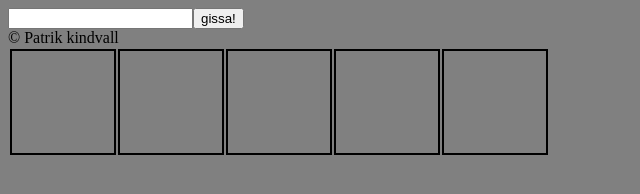
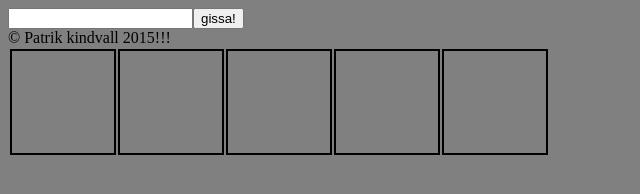
Before and after one commit to pkindvall/lingo, a plain HTML site: page index.html in a window 1280 px wide. Shown: the full height of the page, 0-640 px from the left. Drawn offline with Linux system fonts and the light colour scheme.

Commit message:
rätt årtal 2015

```diff
--- a/index.html
+++ b/index.html
@@ -21,7 +21,7 @@
 <button>gissa!</button>
 <script src="js/game.js">
 </script>
-<footer>&copy; Patrik kindvall</footer>
+<footer>&copy; Patrik kindvall 2015!!!</footer>
 
 </body>
 
```
